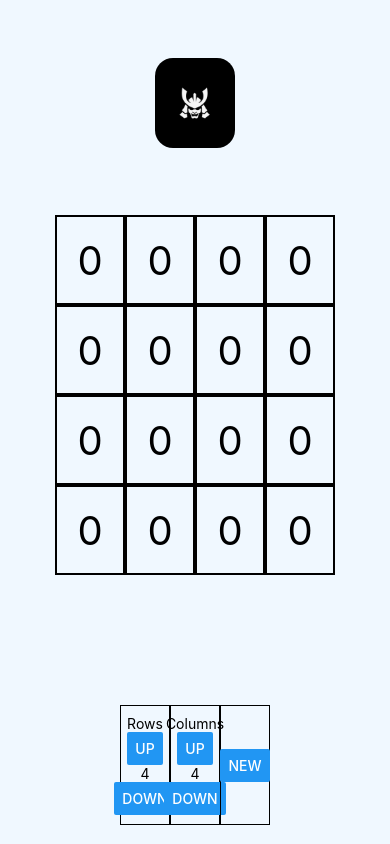
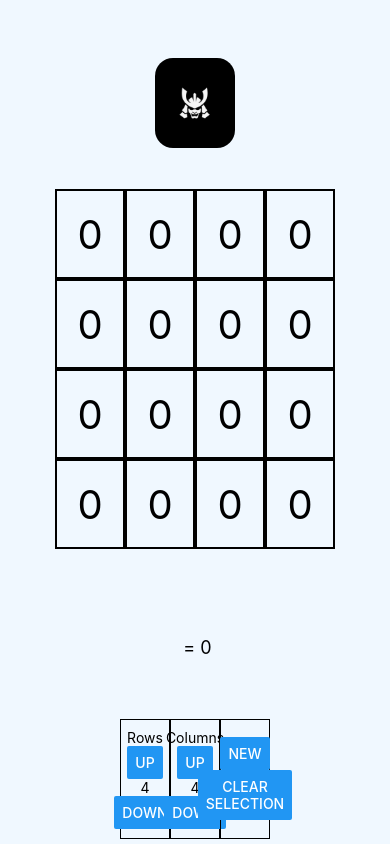
Before and after one commit to Valentin387/First_expo_app, a React Native app: screen / in a window 390 px wide. Built offline with nearby package versions, Linux system fonts and the light colour scheme.

Commit message:
CurrentSum displayed

```diff
--- a/App.js
+++ b/App.js
@@ -1,6 +1,6 @@
 //Libraries
 import { StatusBar } from 'expo-status-bar';
-import { FlatList, Text, StyleSheet, View, Image, Button } from 'react-native';
+import { FlatList, Text, StyleSheet, View, Image, Button, Pressable} from 'react-native';
 import React, { useState } from 'react';
 
 //the image of the Samurai
@@ -12,8 +12,13 @@ export default function App() {
   //I need to remember the value of how many rows and cols I need
   const [numRows,setNumRows]=useState(4);
   const [numCols,setNumCols]=useState(4);
-  //matrix is an array, setMatrix is the method for updating that array
+  //Note: matrix is an array, setMatrix is the method for updating that array
+  //matrix is the game matrix
   const [matrix,setMatrix]=useState(Array(numRows).fill(Array(numCols).fill(0)));
+  //the digists selected by the user
+  const [selectedItems,setSelectedItems]=useState([]);
+  //the Sum of the selection
+  const [sumDigits, setSumDigits]=useState(0);
 
   // Fill the matrix with random numbers
   const randomize_matrix = () => {
@@ -28,16 +33,33 @@ export default function App() {
     }
     //and here we replace the old matrix with the new one
     setMatrix(newMatrix)
+    reset_count();
   }
 
-  //This function renders each cell, one by one
+  //function that resets the user selection
+  const reset_count = () => {
+    let newSelectedItems=[];
+    setSelectedItems(newSelectedItems);
+    setSumDigits(0);
+  }
+
+  //This function renders each cell of the matrix, one by one
   const renderItem = ({ item }) => (
-    <View style={styles.cell}>
+    <Pressable
+      onPress={() => handlePressIn(item)}
+      style={styles.cell}
+      >
       <Text style={styles.number}>
         { item }
       </Text>
-    </View>
+    </Pressable>
   );
+
+  //this functions adds an element to the list of selected items
+  const handlePressIn = (item) => {
+    setSelectedItems([...selectedItems, item]);
+    setSumDigits(sumDigits+item);
+  };
 
   //these are the functions to manage the user input
   const increaseCols = () =>{
@@ -64,8 +86,9 @@ export default function App() {
     }
   };
 
-  //this is the return, here we render the page basically
+  //this is the return, here we render the whole game/page
   //after this point, you simply follow the hierarchy of tags for rendering
+  //for rendering the matrix, we use 2 FlatList's
   return (
     <View style={styles.container}>
       <View style={styles.imageContainer}>
@@ -86,6 +109,13 @@ export default function App() {
           )}
         />
       </View>
+
+      <View style={styles.container02}>
+        <Text style={styles.number02}>{selectedItems.join('+')}</Text>
+        <Text style={styles.number02}> = {sumDigits}</Text>
+      </View>
+
+
       <View style={styles.container02}>
 
 
@@ -123,9 +153,15 @@ export default function App() {
           <Button
               onPress={randomize_matrix}
               title="New"
-
               accessibilityLabel="Create new instance of game"
           />
+
+          <Button
+              onPress={reset_count}
+              title="Clear selection"
+              accessibilityLabel="Reset user selection"
+          />
+
         </View>
       </View>
 
@@ -188,6 +224,12 @@ const styles = StyleSheet.create({
     color: '#000',
   },
 
+  number02: {
+    fontSize: 18,
+    /*fontWeight: 'bold',*/
+    color: '#000',
+  },
+
   container02: {
     flex: 1,
     flexDirection: 'row',
```
